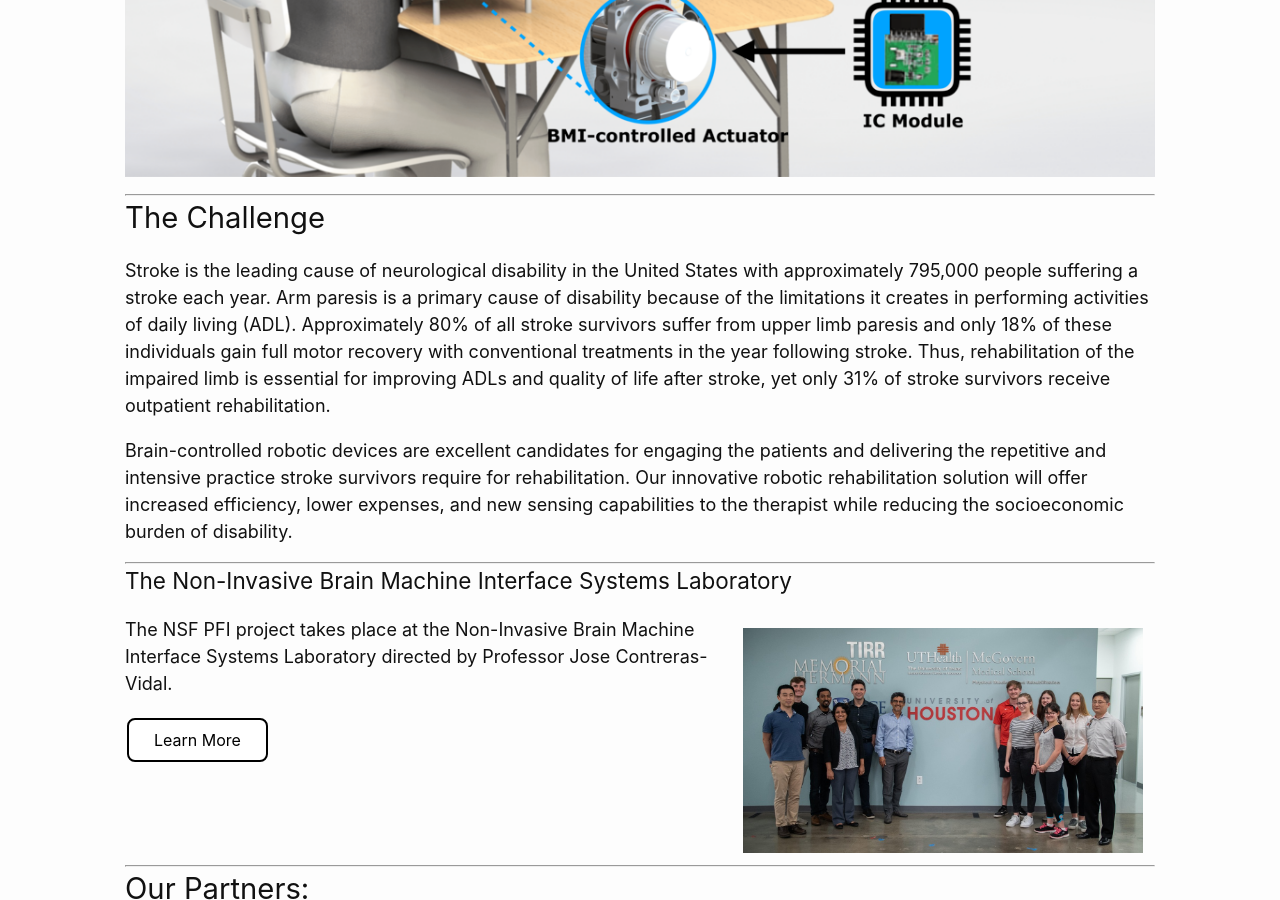
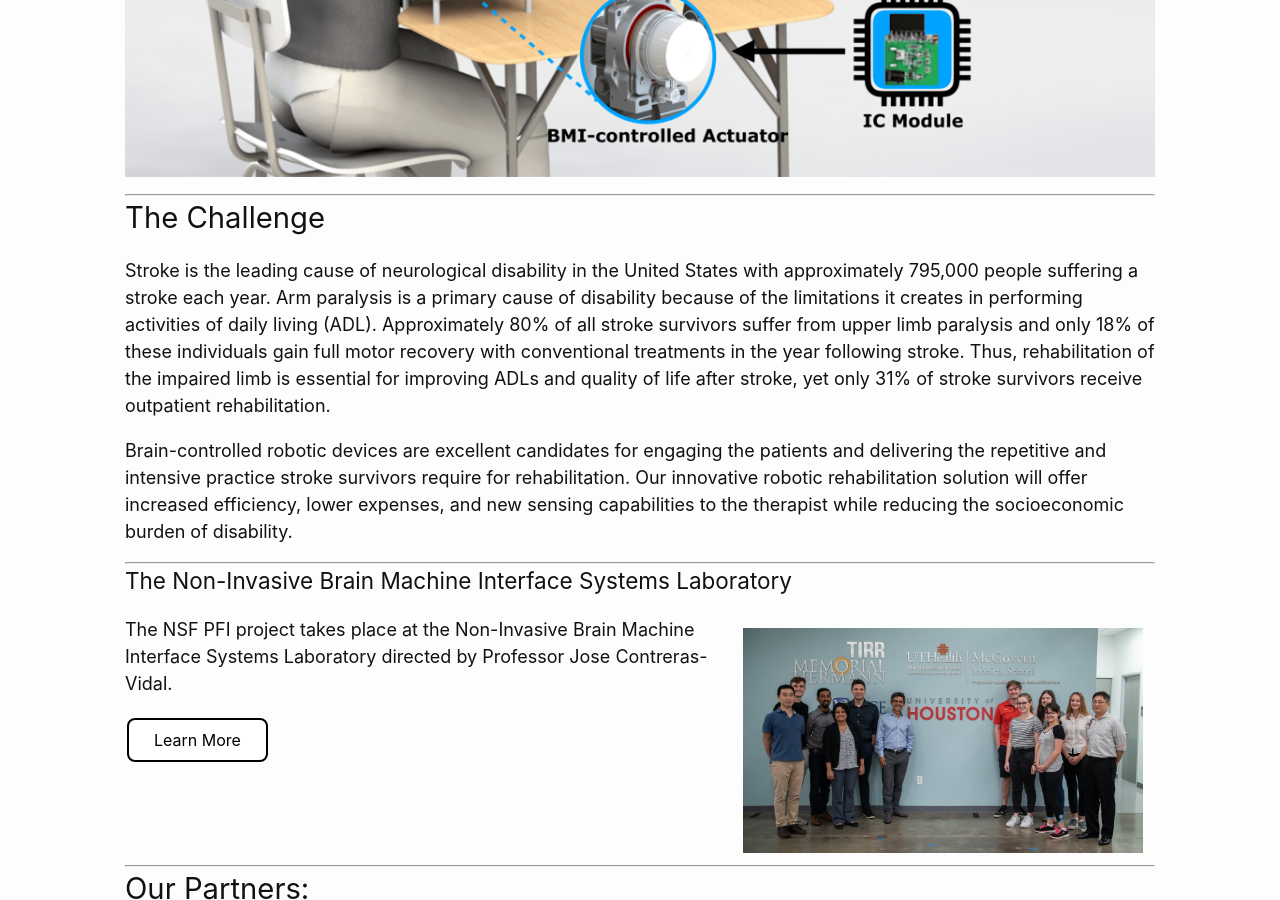
Before and after one commit to arcraik/neuroexo-website, a Jekyll site: the page built from about.md, in a window 1280 px wide and 900 px high, scrolled down 857 px. Built offline with Jekyll 4.4.1, drawn with Linux system fonts in a browser that asks for light colours.

Commit message:
Update about.md

```diff
--- a/about.md
+++ b/about.md
@@ -13,7 +13,7 @@ The broader impact/commercial potential of this PFI project is to advance the na
 <hr>
 <h3>The Challenge</h3>
 
-Stroke is the leading cause of neurological disability in the United States with approximately 795,000 people suffering a stroke each year. Arm paresis is a primary cause of disability because of the limitations it creates in performing activities of daily living (ADL). Approximately 80% of all stroke survivors suffer from upper limb paresis and only 18% of these individuals gain full motor recovery with conventional treatments in the year following stroke. Thus, rehabilitation of the impaired limb is essential for improving ADLs and quality of life after stroke, yet only 31% of stroke survivors receive outpatient rehabilitation.
+Stroke is the leading cause of neurological disability in the United States with approximately 795,000 people suffering a stroke each year. Arm paralysis is a primary cause of disability because of the limitations it creates in performing activities of daily living (ADL). Approximately 80% of all stroke survivors suffer from upper limb paralysis and only 18% of these individuals gain full motor recovery with conventional treatments in the year following stroke. Thus, rehabilitation of the impaired limb is essential for improving ADLs and quality of life after stroke, yet only 31% of stroke survivors receive outpatient rehabilitation.
 
 
 
```
